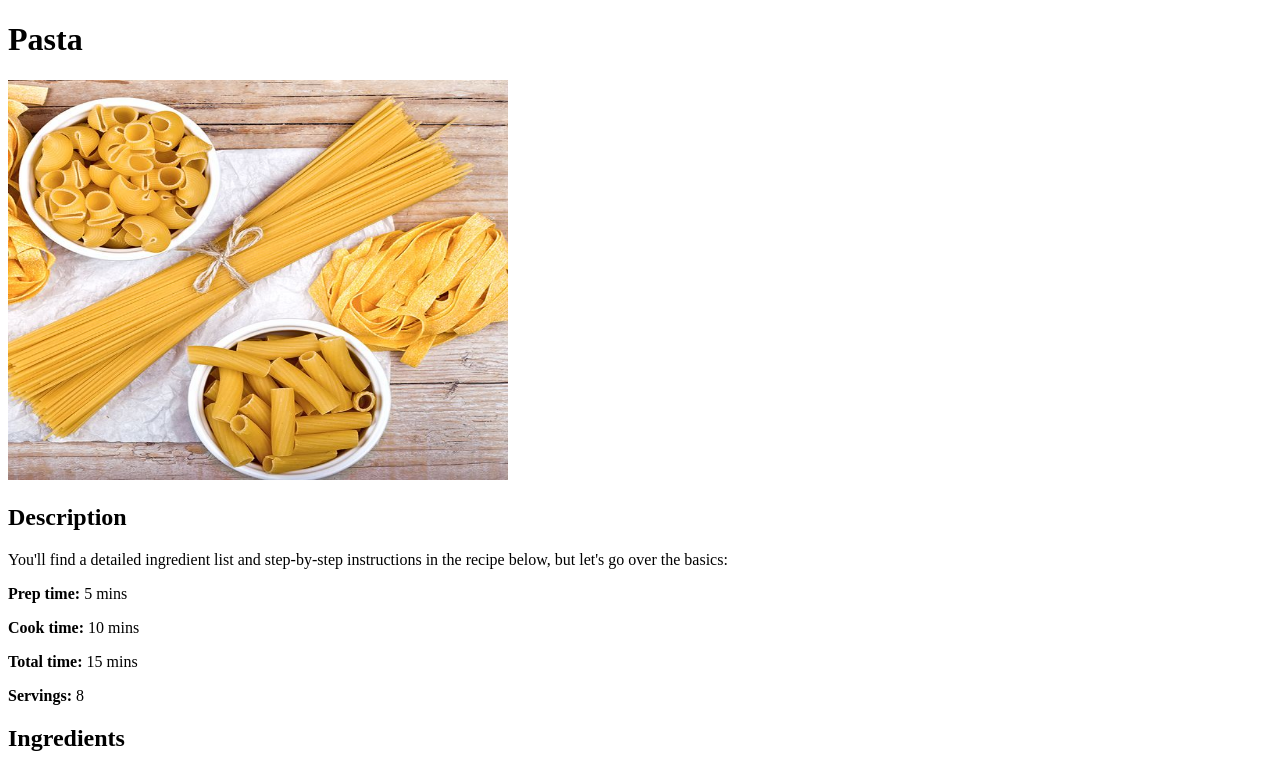
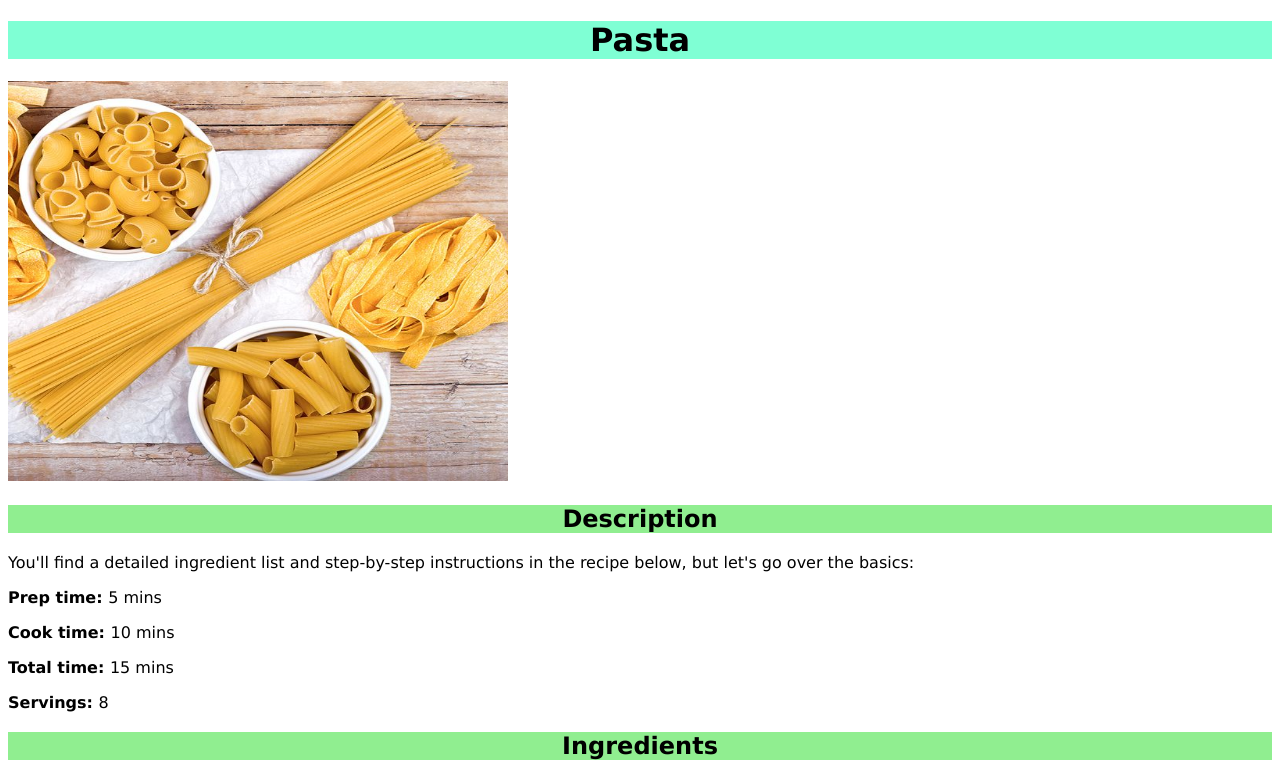
Before and after one commit to Leanhj/odin-recipes, a plain HTML site: page recipes/pasta.html in a window 1280 px wide. Shown: the top 769 px of the page. Drawn offline with Linux system fonts and the light colour scheme.

Commit message:
Add css to recipes

```diff
--- a/recipes/pasta.html
+++ b/recipes/pasta.html
@@ -3,6 +3,7 @@
     <head>
         <meta charset="UTF-8">
         <title>Pasta Recipe</title>
+        <link rel="stylesheet" href="../style.css">
     </head>
 
     <body>
--- a/style.css
+++ b/style.css
@@ -1,5 +1,11 @@
 h1 {
     background-color: aquamarine;
+    color: black;
+    text-align: center;
+}
+
+h2 {
+    background-color: lightgreen;
     color: black;
     text-align: center;
 }
```
Also changed, not shown: recipes/lasagna.html (+1 -0 lines), recipes/pancakes.html (+1 -0 lines).
